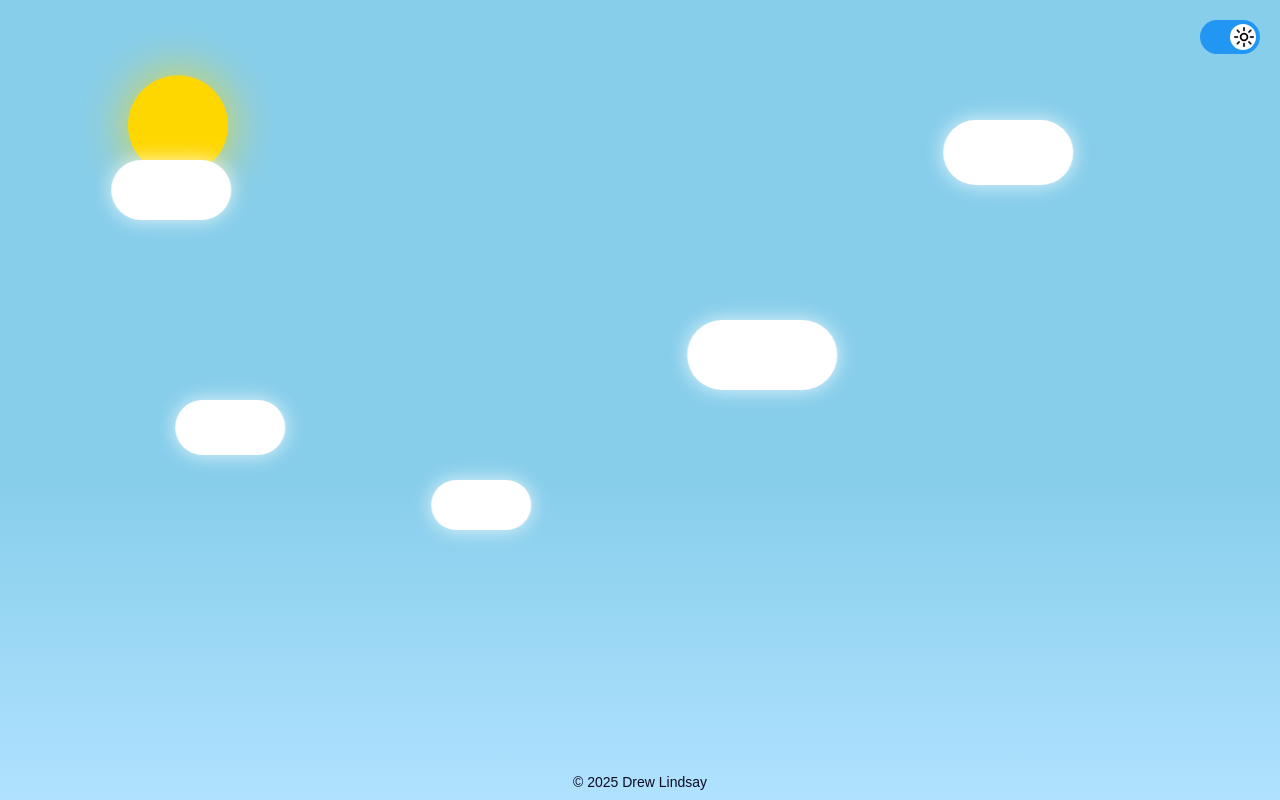
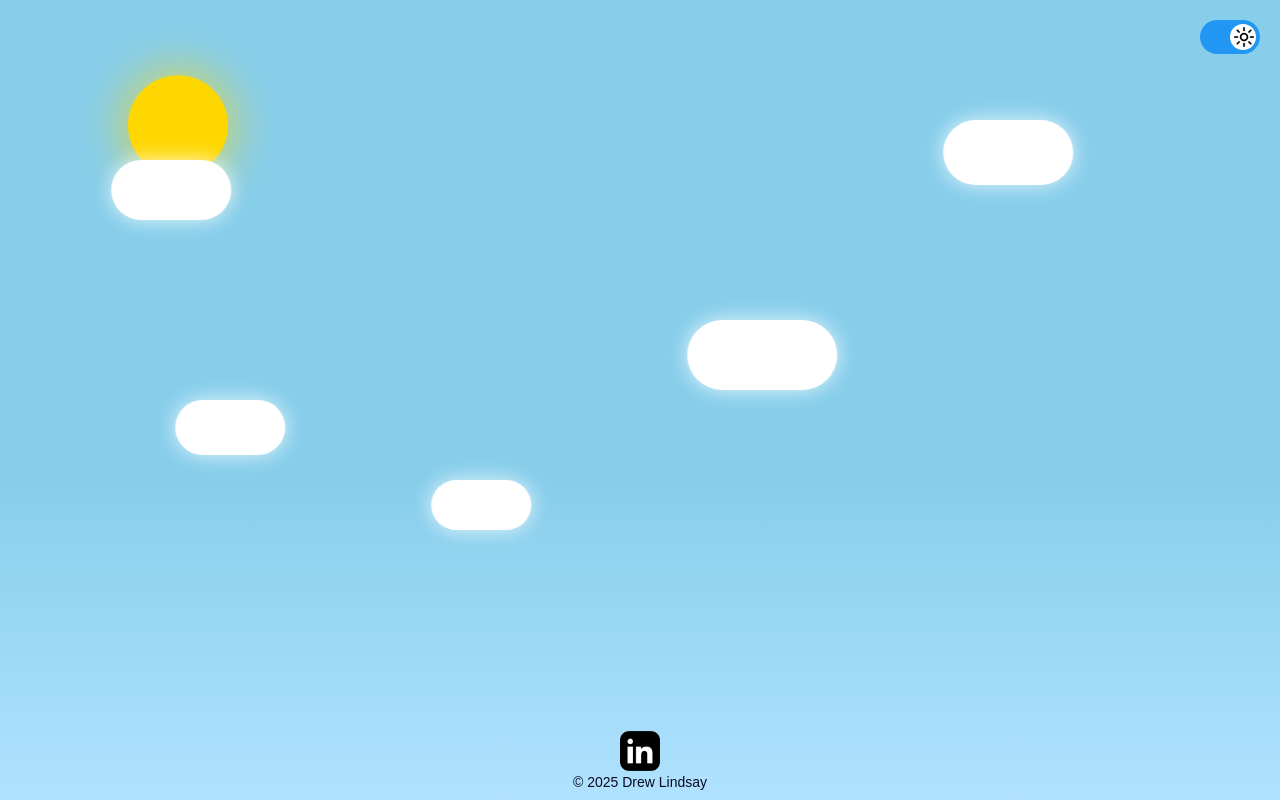
Before and after one commit to Opfes/portfolio-repo, a plain HTML site: page index.html in a window 1280 px wide. Drawn offline with Linux system fonts and the light colour scheme.

Commit message:
added linkedin logo

```diff
--- a/common-styles.css
+++ b/common-styles.css
@@ -87,3 +87,8 @@ input:checked + .slider .moon-icon {
     font-size: 14px;
     z-index: 2; /* Ensure it's above other elements */
 }
+
+.linkedin-logo {
+    width: 40px; /* Adjust size as needed */
+    height: 40px; /* Adjust size as needed */
+}
--- a/index.html
+++ b/index.html
@@ -47,7 +47,7 @@
         </div>
         <!-- Copyright Statement -->
         <div class="copyright">
-            &copy; 2025 Drew Lindsay
+            <a href="https://www.linkedin.com/in/drew-lindsay/"><img src="linkedin-square-icon.png" alt="LinkedIn Icon" class="linkedin-logo"></a><br />&copy; 2025 Drew Lindsay
         </div>
     </body>
 </html>
```
Also changed, not shown: linkedin-square-icon.png (added), 1 other file.
